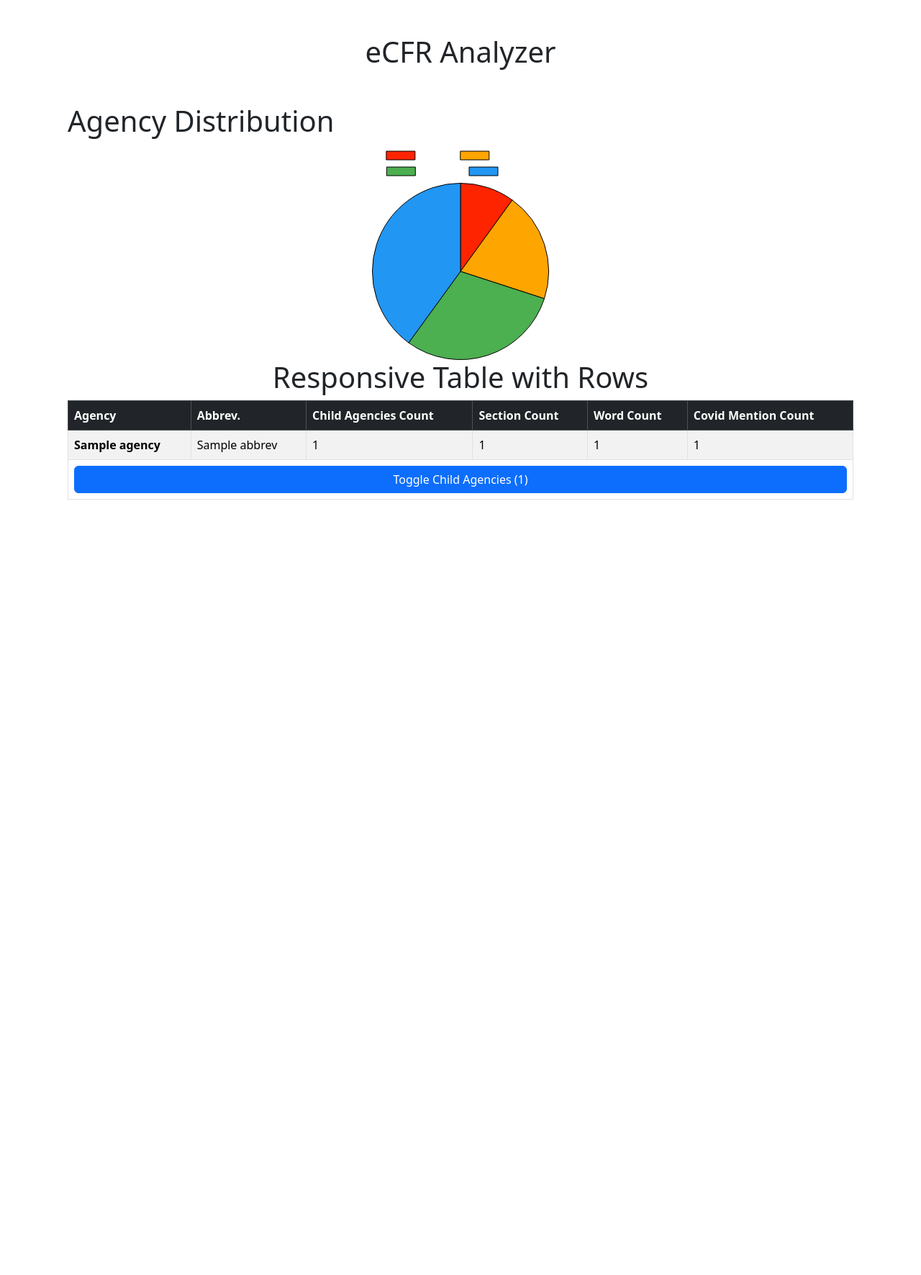
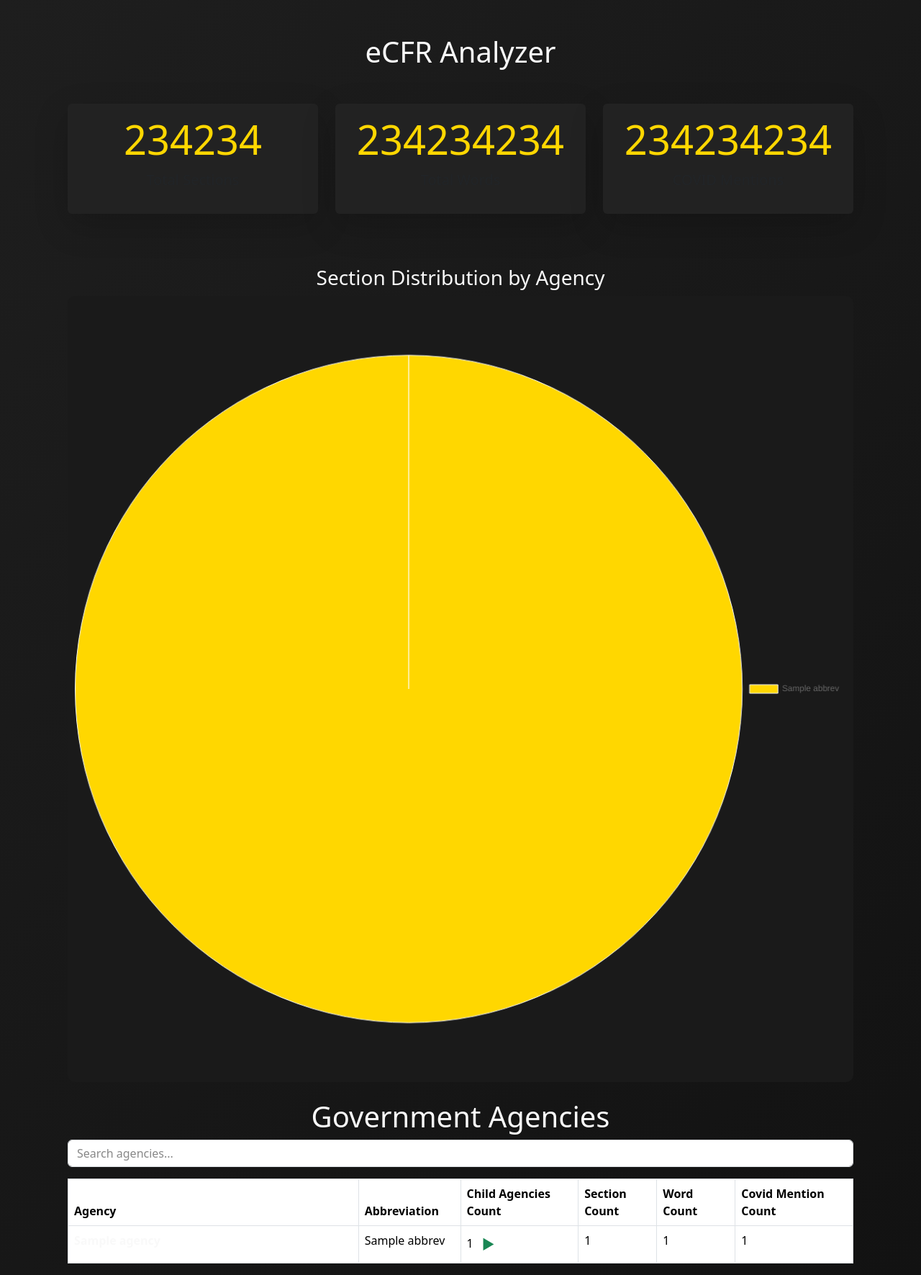
Before and after one commit to rbaker1776/eCFR-Analyzer, a Flask app: template src/templates/index.html in a window 1280 px wide. Shown: the whole page at 72% size. Before the commit the page ends 694 px from the top, so only its background shows below. Run offline with Flask 3, Linux system fonts and the light colour scheme; the template is opened without the code that fills it: most values are stand-ins (such as "Sample title", 1, 10 or a date in 2020); parts of the project's set-up code (start-up, migrations or seed data) failed here and were passed over.

Commit message:
added pi chart visual. also the all mighty dark mode

```diff
--- a/src/app.py
+++ b/src/app.py
@@ -1,4 +1,4 @@
-from flask import Flask, render_template
+from flask import Flask, render_template, request
 import sqlite3
 from database.database import fetch_all
 
@@ -8,7 +8,21 @@ app = Flask(__name__)
 
 @app.route("/")
 def index():
-    return render_template("index.html", agencies=fetch_all())
+    agencies=fetch_all()
+
+    sort_key = request.args.get("sort", "section_count")
+    sort_order = request.args.get("order", "down")
+
+    def get_sort_value(agency):
+        value = agency.get(sort_key)
+        if value is None: return 0
+        else: return value.lower() if isinstance(value, str) else value
+
+    agencies.sort(key=get_sort_value, reverse=(sort_order == "down"))
+    for agency in agencies:
+        agency["children"].sort(key=get_sort_value, reverse=(sort_order == "down"))
+
+    return render_template("index.html", agencies=agencies)
 
 
 if __name__ == "__main__":
--- a/src/database/database.py
+++ b/src/database/database.py
@@ -14,9 +14,6 @@ def fetch_all() -> dict:
         agency["child_count"] = len(agency["children"])
 
         for reference in agency["cfr_references"]:
-            if agency["abbrev"] == "EPA":
-                print(reference)
-                print(ecfr_query(Page.from_json(reference)))
             stats = ecfr_query(Page.from_json(reference))
             for field in ["word_count", "section_count", "covid_count"]:
                 agency[field] += stats[field]
@@ -31,6 +28,7 @@ def fetch_all() -> dict:
             agencies[i]["children"][-1]["name"] = agencies[i]["children"][-1]["name"].split(',')[0]
 
     for agency in agencies:
+        agency["abbrev"] = agency["abbrev"] or ""
         for child in agency["children"]:
             for field in ["word_count", "section_count", "covid_count"]:
                 agency[field] += child[field]
--- a/src/templates/index.html
+++ b/src/templates/index.html
@@ -5,64 +5,102 @@
     <meta name="viewport" content="width=device-width, initial-scale=1.0">
     <title>eCFR Analyzer</title>
     <link href="https://cdn.jsdelivr.net/npm/bootstrap@5.3.0-alpha1/dist/css/bootstrap.min.css" rel="stylesheet">
-    <script src="https://cdn.jsdelivr.net/npm/chart.js"></script>
     <style>
-        canvas {
-            max-width: 500px;
-            margin: 0 auto;
+        * {
+            color: #f9f9f9;
         }
+
+        body {
+            background: linear-gradient(135deg, #1e1e1e, #121212);
+        }
+
+        .card {
+            background-color: #222;
+            color: #ffd700;
+            border: none;
+        }
+
         .sub-agency-row {
-            background-color: #f0f0f0;
             font-style: italic;
         }
+        .toggle-arrow {
+            font-size: 1.2rem;
+            padding: 0.2rem 0.5rem;
+            background: none;
+            border: none;
+        }
+
+        .toggle-arrow.collapsed::before {
+            content: '\25B6';
+        }
+
+        .toggle-arrow:not(.collapsed)::before {
+            content: '\25BC';
+        }
+        .form-control::placeholder {
+            color: #888;
+        }
+
+        canvas {
+            background-color: #1a1a1a;
+            border-radius: 10px;
+            padding: 10px;
+        }
     </style>
+    <script src="https://cdn.jsdelivr.net/npm/chart.js"></script>
 </head>
 <body>
     <div class="container mt-5">
         <h1 class="text-center">eCFR Analyzer</h1>
         <div class="container mt-5">
 
-        <h1>Agency Distribution</h1>
-        <canvas id="agencyPie"></canvas>
+        <div class="row text-center my-5">
+            <div class="col-md-4 mb-4">
+                <div class="card shadow-lg border-0">
+                    <div class="card-body">
+                        <h1 class="display-4">{{ 234234 }}</h1>
+                        <p class="lead text-muted">Total Sections</p>
+                    </div>
+                </div>
+            </div>
+            <div class="col-md-4 mb-4">
+                <div class="card shadow-lg border-0">
+                    <div class="card-body">
+                        <h1 class="display-4">{{ 234234234 }}</h1>
+                        <p class="lead text-muted">Total Words</p>
+                    </div>
+                </div>
+            </div>
+            <div class="col-md-4 mb-4">
+                <div class="card shadow-lg border-0">
+                    <div class="card-body">
+                        <h1 class="display-4">{{ 234234234 }}</h1>
+                        <p class="lead text-muted">COVID Mentions</p>
+                    </div>
+                </div>
+            </div>
+        </div>
 
-        <script>
-            const ctx = document.getElementById('agencyPie').getContext('2d');
-            const agencyPie = new Chart(ctx, {
-                type: 'pie',
-                data: {
-                    labels: ['Treasury', 'Agriculture', 'Commerce', 'Defense'],
-                    datasets: [{
-                        label: 'Agency Size',
-                        data: [10, 20, 30, 40],  // Replace with dynamic data from Flask if needed
-                        backgroundColor: ['#FF2400', '#FFA500', '#4CAF50', '#2196F3'],
-                        borderColor: '#000',
-                        borderWidth: 1
-                    }]
-                },
-                options: {
-                    responsive: true,
-                    plugins: {
-                        legend: {
-                            labels: {
-                                color: '#fff'
-                            }
-                        }
-                    }
-                }
-            });
-        </script>
+        <div class="my-4">
+            <h3 class="text-center">Section Distribution by Agency</h3>
+            <canvas id="sectionPieChart" height="200"></canvas>
+        </div>
 
-        <h1 class="text-center">Responsive Table with Rows</h1>
+        <h1 class="text-center">Government Agencies</h1>
 
-        <table class="table table-bordered table-striped">
-            <thead class="table-dark">
+        <div class="mb-3">
+            <input type="text" class="form-control" id="search-input" placeholder="Search agencies..." oninput="search_table()">
+        </div>
+
+        <table class="table table-bordered" id="agencies-table">
+            <thead>
                 <tr>
-                    <th>Agency</th>
-                    <th>Abbrev.</th>
-                    <th>Child Agencies Count</th>
-                    <th>Section Count</th>
-                    <th>Word Count</th>
-                    <th>Covid Mention Count</th>
+                    <th style="width: 37%" onclick="sort_by('name', 'up')">Agency</th>
+                    <th style="width: 13%">Abbreviation</th>
+                    <th style="width: 15%" onclick="sort_by('child_count', 'down')">Child Agencies Count</th>
+                    <th style="width: 10%" onclick="sort_by('section_count', 'down')">Section Count</th>
+                    <th style="width: 10%" onclick="sort_by('word_count', 'down')">Word Count</th>
+                    <th style="width: 15%" onclick="sort_by('covid_count', 'down')">Covid Mention Count</th>
                 </tr>
             </thead>
             <tbody>
@@ -70,50 +108,43 @@
                     <tr>
                         <td><strong>{{ agency["name"] }}</strong></td>
                         <td>{{ agency["abbrev"] }}</td>
-                        <td>{{ agency["child_count"] }}</td>
+                        <td>
+                            {{ agency["child_count"] }}
+                            {% if agency["child_count"] > 0 %}
+                                <button class="btn toggle-arrow collapsed text-success" type="button" data-bs-toggle="collapse" data-bs-target="#collapse{{ loop.index }}" aria-expanded="false" aria-controls="collapse{{ loop.index }}">
+                                </button>
+                            {% endif %}
+                        </td>
                         <td>{{ agency["section_count"] }}</td>
                         <td>{{ agency["word_count"] }}</td>
                         <td>{{ agency["covid_count"] }}</td>
                     </tr>
                     {% if agency["child_count"] > 0 %}
-                        <tr>
-                            <td colspan="6">
-                                <button class="btn btn-primary w-100" type="button" data-bs-toggle="collapse" data-bs-target="#collapse{{ loop.index }}" aria-expanded="false" aria-controls="collapse{{ loop.index }}">
-                                    Toggle Child Agencies ({{ agency["child_count"] }})
-                                </button>
+                        <tr class="collapse" id="collapse{{ loop.index }}">
+                            <td colspan="6" class="p-0">
+                                <table class="table mb-0">
+                                    <thead>
+                                        <tr>
+                                            <th style="width: 52%">Agency</th>
+                                            <th style="width: 10%">Abbrev.</th>
+                                            <th style="width: 12%">Section Count</th>
+                                            <th style="width: 12%">Word Count</th>
+                                            <th style="width: 13%">Covid Mention Count</th>
+                                        </tr>
+                                    </thead>
+                                    {% for child in agency["children"] %}
+                                        <tr class="sub-agency-row">
+                                            <td>{{ child["name"] }}</td>
+                                            <td>{{ child["abbrev"] }}</td>
+                                            <td>{{ child["section_count"] }}</td>
+                                            <td>{{ child["word_count"] }}</td>
+                                            <td>{{ child["covid_count"] }}</td>
+                                        </tr>
+                                    {% endfor %}
+                                </table>
                             </td>
                         </tr>
                     {% endif %}
-                    {% for child in agency["children"] %}
-                    <tr id="collapse{{ loop.index }}" class="collapse">
-                        <td colspan="6">
-                            <table class="table table-bordered">
-                                <thead>
-                                    <tr>
-                                        <th>Sub-Agency Name</th>
-                                        <th>Abbrev.</th>
-                                        <th>Child Agencies Count</th>
-                                        <th>Section Count</th>
-                                        <th>Word Count</th>
-                                        <th>Covid Mention Count</th>
-                                    </tr>
-                                </thead>
-                                <tbody>
-                                    {% for child in agency["children"] %}
-                                    <tr class="sub-agency-row">
-                                        <td>{{ child["name"] }}</td>
-                                        <td>{{ child["abbrev"] }}</td>
-                                        <td>{{ child["child_count"] }}</td>
-                                        <td>{{ child["section_count"] }}</td>
-                                        <td>{{ child["word_count"] }}</td>
-                                        <td>{{ child["covid_count"] }}</td>
-                                    </tr>
-                                    {% endfor %}
-                                </tbody>
-                            </table>
-                        </td>
-                    </tr>
-                    {% endfor %}
                 {% endfor %}
             </tbody>
         </table>
@@ -121,5 +152,123 @@
     </div>
 
     <script src="https://cdn.jsdelivr.net/npm/bootstrap@5.3.0-alpha1/dist/js/bootstrap.bundle.min.js"></script>
+    <script>
+        function sort_by(key, order)
+        {
+            const url = new URL(window.location.href);
+            url.searchParams.set("sort", key);
+            url.searchParams.set("order", order);
+            window.location.href = url.toString();
+        }
+
+        function search_table()
+        {
+            const input = document.getElementById("search-input").value.toLowerCase();
+            const rows = document.querySelectorAll("#agencies-table tbody tr");
+
+            for (let i = 0; i < rows.length; i++)
+            {
+                const row = rows[i];
+                if (row.classList.contains("collapse"))
+                {
+                    row.style.display = ""; // leave as is, we handle child visibility through parent
+                    continue;
+                }
+
+                const cells = row.querySelectorAll("td");
+                const match = Array.from(cells).some(cell =>
+                    cell.textContent.toLowerCase().includes(input)
+                );
+
+                row.style.display = match ? "" : "none";
+
+                const collapseButton = row.querySelector(".toggle-arrow");
+                if (collapseButton)
+                {
+                    const collapseId = collapseButton.getAttribute("data-bs-target");
+                    const childRow = document.querySelector(collapseId);
+                    if (childRow)
+                    {
+                        childRow.style.display = match ? "" : "none";
+                    }
+                }
+            }
+        }
+
+        const chart_labels = [
+            {% for agency in agencies %}
+                "{{ agency['abbrev'] or agency['name'] }}",
+            {% endfor %}
+        ]
+
+        const chart_data = [
+            {% for agency in agencies %}
+                {{ agency['word_count'] }},
+            {% endfor %}
+        ];
+
+        // group entries < .9% into other
+        const total = chart_data.reduce((sum, val) => sum + val, 0);
+
+        const groupedLabels = [];
+        const groupedData = [];
+        let otherTotal = 0;
+
+        chart_labels.forEach((label, index) => {
+            const value = chart_data[index];
+            const percent = value / total;
+
+            if (percent < 0.009) {
+                otherTotal += value;
+            } else {
+                groupedLabels.push(label);
+                groupedData.push(value);
+            }
+        });
+
+        if (otherTotal > 0) {
+            groupedLabels.push("Other");
+            groupedData.push(otherTotal);
+        }
+
+        const ctx = document.getElementById('sectionPieChart').getContext('2d');
+
+        const sectionPieChart = new Chart(ctx, {
+            type: 'pie',
+            data: {
+                labels: groupedLabels,
+                datasets: [{
+                    label: 'Sections per Agency',
+                    data: groupedData,
+                    backgroundColor: [
+                        "#FFD700", "#FFC300", "#FFB000", "#FFA500", "#FF8C00",
+                        "#DAA520", "#B8860B", "#E1C16E", "#F0E68C", "#FFFACD",
+                        "#FFD700", "#FFC300", "#FFB000", "#FFA500", "#FF8C00"
+                    ].slice(0, groupedLabels.length),
+
+                    borderColor: '#fff',
+                    borderWidth: 1
+                }]
+            },
+            options: {
+                responsive: true,
+                plugins: {
+                    legend: {
+                        position: 'right'
+                    },
+                    tooltip: {
+                        callbacks: {
+                            label: function(context) {
+                                const total = context.chart._metasets[0].total;
+                                const value = context.parsed;
+                                const percentage = ((value / total) * 100).toFixed(2);
+                                return `${context.label}: ${value.toLocaleString()} words (${percentage}%)`;
+                            }
+                        }
+                    }
+                }
+            }
+        });
+    </script>
 </body>
 </html>
```
